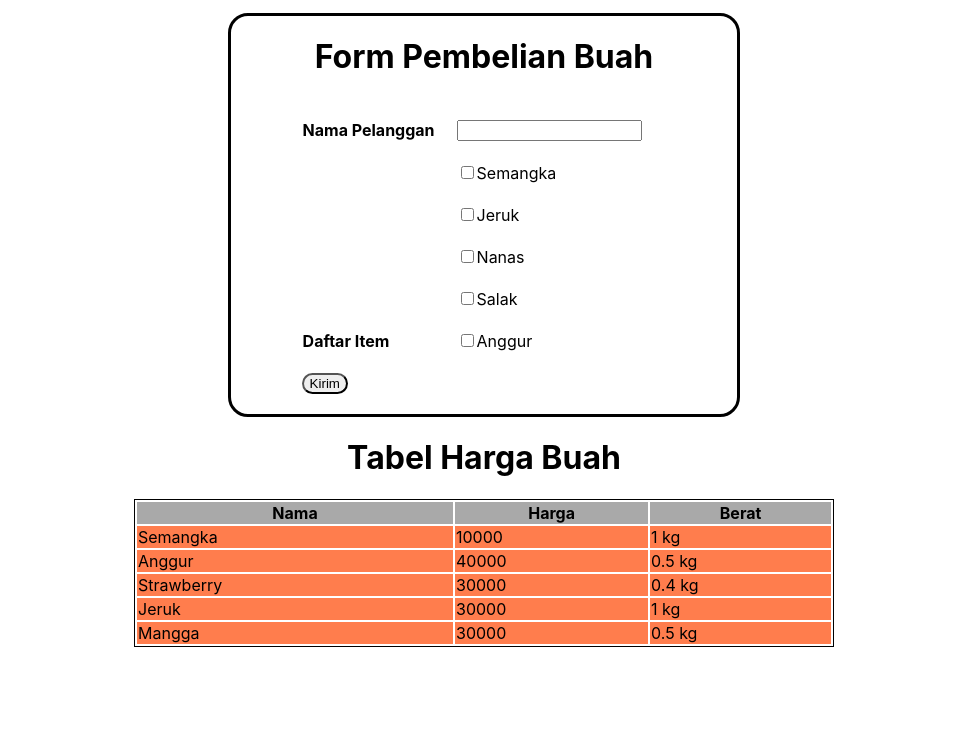
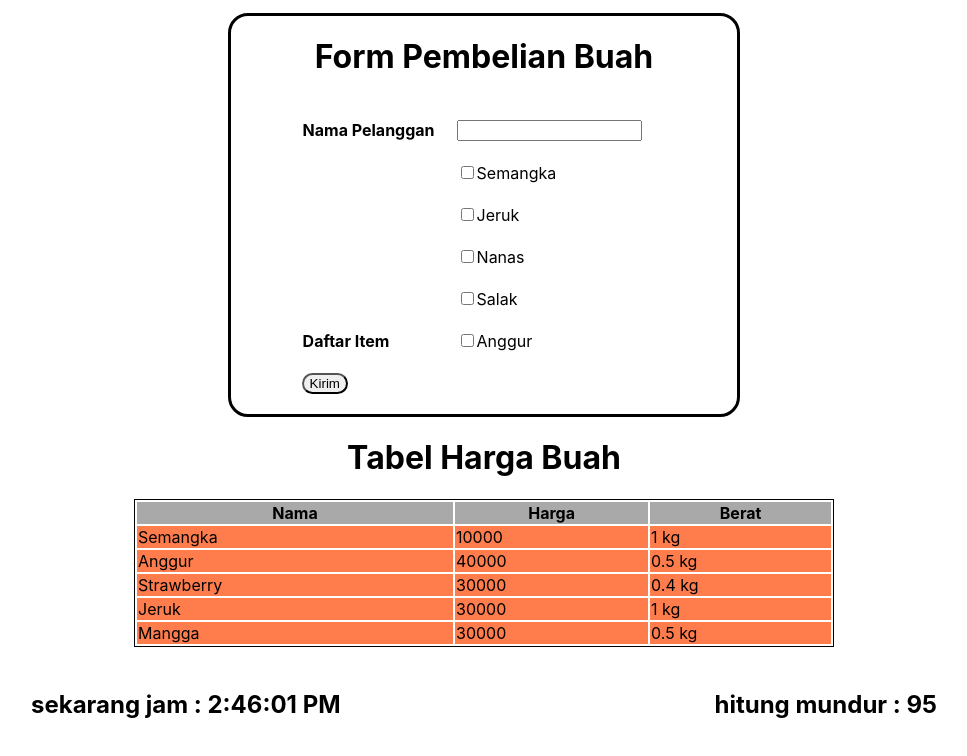
Before and after one commit to anthonywidjaja8/sanbercode-reactjs-batch18-part2, a React (Create React App) app: page / in a window 1280 px wide. Shown: the top 756 px of the page, without its empty margins (156-1123 px from the left). Built offline with nearby package versions, Linux system fonts and the light colour scheme.

Commit message:
Tugas-11

```diff
--- a/src/App.js
+++ b/src/App.js
@@ -1,13 +1,15 @@
 import React from 'react';
 import './App.css';
+import Form from './Tugas-9/tugas9';
 import TableFruitPrice from './Tugas-10/tugas10';
-import Form from './Tugas-9/tugas9';
+import Timer from './Tugas-11/tugas11'
 
 function App() {
   return (
     <>
       <Form />
       <TableFruitPrice />
+      <Timer />
     </>
   )
 }
--- /dev/null
+++ b/src/Tugas-11/tugas11.js
@@ -0,0 +1,67 @@
+import React from 'react'
+
+class Timer extends React.Component {
+    constructor(props) {
+        super(props)
+        let time = new Date()
+        time = time.toLocaleString('ID', { hour: 'numeric', minute: 'numeric', second: 'numeric', hour12: true}).replace(/\./g,":")
+        this.state = {
+            currentTime: time,
+            countDown: 100,
+            showTime: true
+        }
+    }
+
+    componentDidMount() {
+        this.currentTime = setInterval(() => this.tick(), 1000)
+        this.countDownTime = setInterval(() => this.countDown(), 1000)
+    }
+
+    componentDidUpdate() {
+        if(this.state.showTime && this.state.countDown === 0) {
+            this.stopTime()
+            this.hideTime()
+        }
+    }
+
+    componentWillUnmount() {
+        clearInterval(this.countDownTime)
+    }
+
+    tick() {
+        let time = new Date()
+        time = time.toLocaleString('ID', { hour: 'numeric', minute: 'numeric', second:'numeric', hour12: true }).replace(/\./g,":")
+        this.setState({ currentTime: time })
+    }
+
+    countDown() {
+        this.setState({
+            countDown: this.state.countDown - 1
+        })
+    }
+
+    stopTime() {
+        this.componentWillUnmount()
+    }
+
+    hideTime() {
+        this.setState({ showTime: false })
+    }
+
+    render() {
+        return (
+            <>
+                {
+                    this.state.showTime && (
+                        <h2 style={{display: "flex", justifyContent: "space-around"}}>
+                            <b><p>sekarang jam : {this.state.currentTime}</p></b>
+                            <b><p>hitung mundur : {this.state.countDown}</p></b>
+                        </h2>
+                    )
+                }
+            </>
+        )
+    }
+}
+
+export default Timer
```
